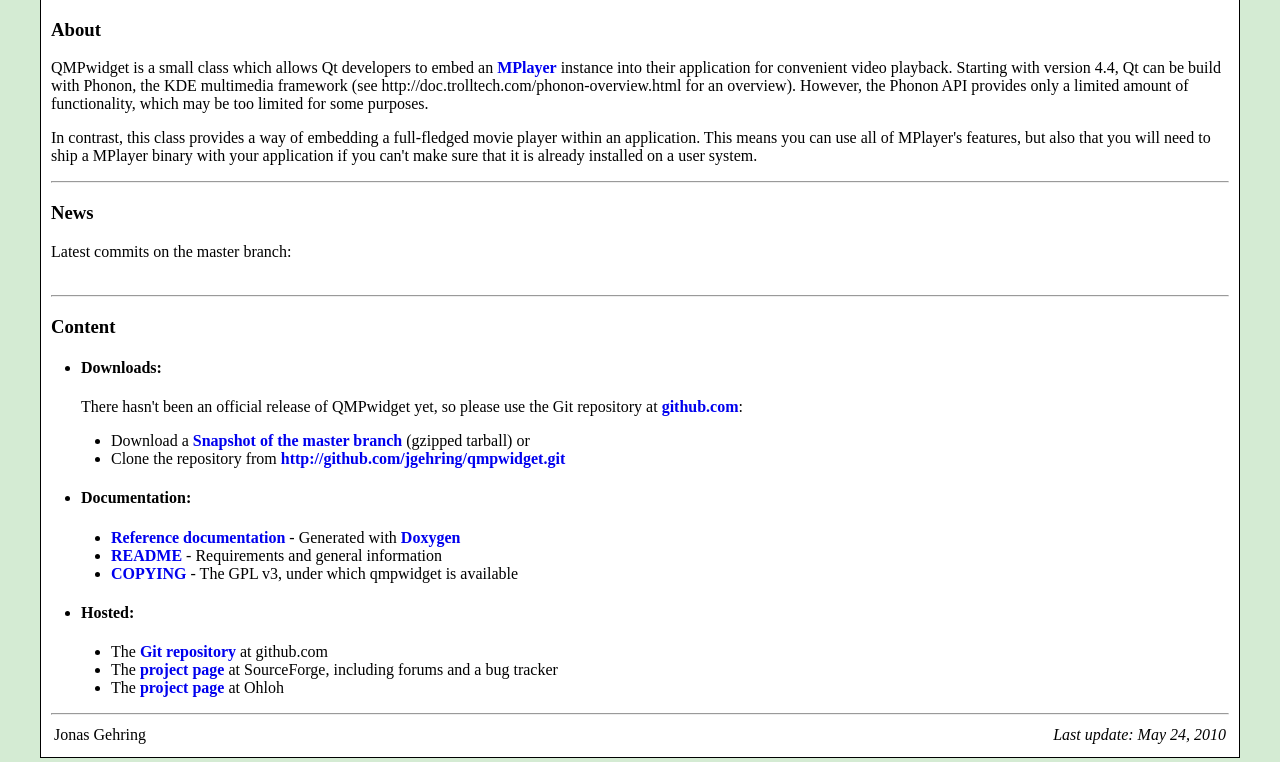
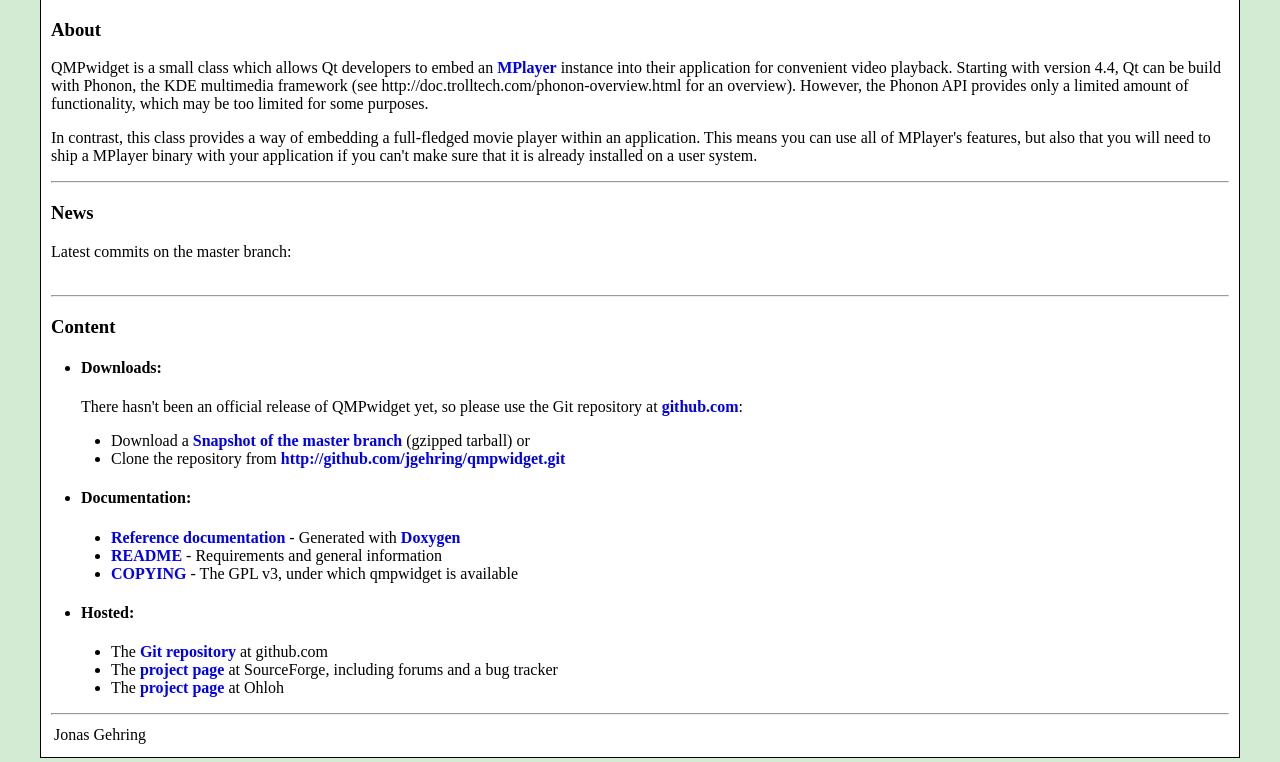
Before and after one commit to jgehring/qmpwidget, a plain HTML site: page web/index.html in a window 1280 px wide. Shown: the part 158-920 px from the top of the page. Drawn offline with Linux system fonts and the light colour scheme; a script that the page names is missing.

Commit message:
Removed "Last update" on website

```diff
--- a/web/index.html
+++ b/web/index.html
@@ -95,8 +95,7 @@
 
       <hr />
       <table width="100%">
-        <tr><td align="left">Jonas Gehring</td>
-        <td align="right"><i>Last update: May 24, 2010</i></td></tr>
+        <tr><td align="left">Jonas Gehring</td></tr>
       </table>
     </div>
   </body>
```
